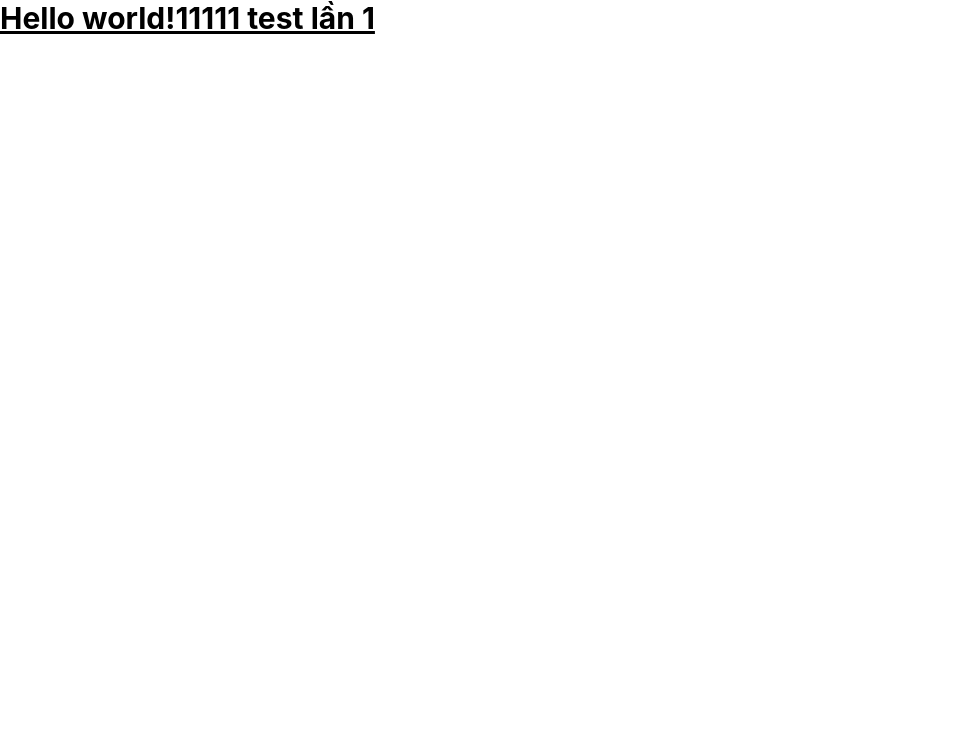
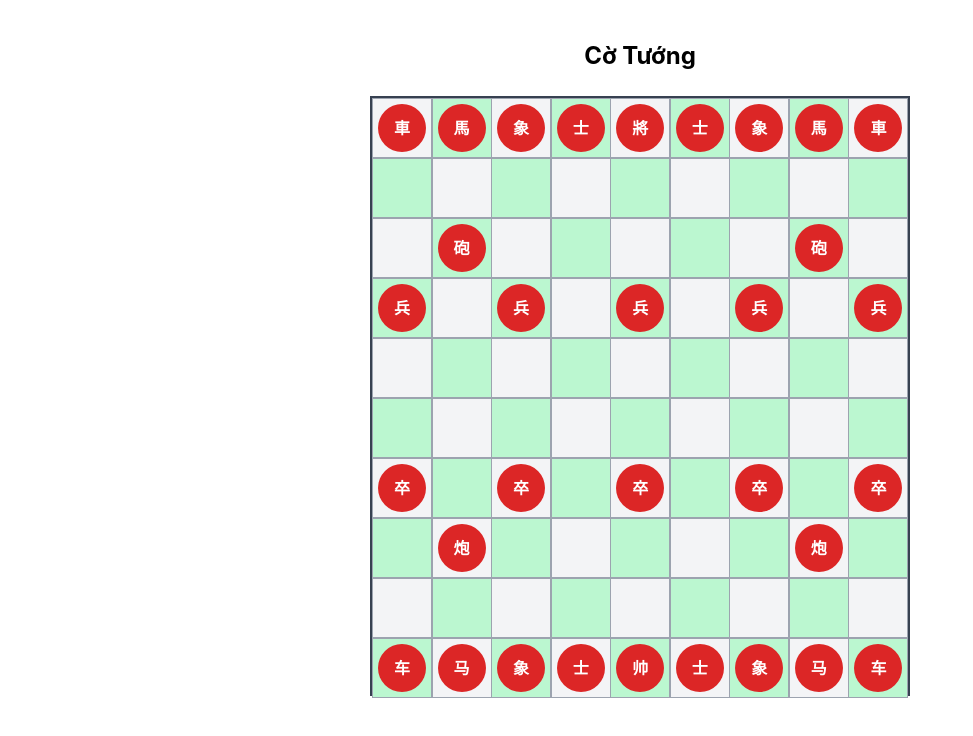
Before and after one commit to xuantung12/se06206-finalproject-thayDong, a React (Create React App) app in the folder frontend-admin/admin-chess/: page / in a window 1280 px wide. Shown: the top 736 px of the page, without its empty margins (0-973 px from the left). Built offline with nearby package versions, Linux system fonts and the light colour scheme.

Commit message:
Update App.js

```diff
--- a/frontend-admin/admin-chess/src/App.js
+++ b/frontend-admin/admin-chess/src/App.js
@@ -1,8 +1,154 @@
-export default function App() {
+import React, { useState } from "react";
+import "./index.css";
+
+const initialBoardState = [
+  ["車", "馬", "象", "士", "將", "士", "象", "馬", "車"],
+  [null, null, null, null, null, null, null, null, null],
+  [null, "砲", null, null, null, null, null, "砲", null],
+  ["兵", null, "兵", null, "兵", null, "兵", null, "兵"],
+  [null, null, null, null, null, null, null, null, null],
+  [null, null, null, null, null, null, null, null, null],
+  ["卒", null, "卒", null, "卒", null, "卒", null, "卒"],
+  [null, "炮", null, null, null, null, null, "炮", null],
+  [null, null, null, null, null, null, null, null, null],
+  ["车", "马", "象", "士", "帅", "士", "象", "马", "车"],
+];
+
+const App = () => {
+  const [board, setBoard] = useState(initialBoardState);
+  const [selected, setSelected] = useState(null);
+
+  const isMoveValid = (piece, fromRow, fromCol, toRow, toCol) => {
+    const rowDiff = Math.abs(toRow - fromRow);
+    const colDiff = Math.abs(toCol - fromCol);
+
+    switch (piece) {
+      case "將":
+      case "帅":
+        return (
+          toCol >= 3 &&
+          toCol <= 5 &&
+          ((toRow >= 0 && toRow <= 2) || (toRow >= 7 && toRow <= 9)) &&
+          rowDiff + colDiff === 1
+        );
+      case "士":
+        return (
+          toCol >= 3 &&
+          toCol <= 5 &&
+          ((toRow >= 0 && toRow <= 2) || (toRow >= 7 && toRow <= 9)) &&
+          rowDiff === 1 &&
+          colDiff === 1
+        );
+      case "象":
+        return (
+          rowDiff === 2 &&
+          colDiff === 2 &&
+          ((fromRow < 5 && toRow < 5) || (fromRow >= 5 && toRow >= 5)) &&
+          board[(fromRow + toRow) / 2][(fromCol + toCol) / 2] === null
+        );
+      case "兵":
+        return (
+          (toRow > fromRow && rowDiff === 1 && colDiff === 0) ||
+          (fromRow >= 5 && rowDiff === 0 && colDiff === 1)
+        );
+      case "卒":
+        return (
+          (toRow < fromRow && rowDiff === 1 && colDiff === 0) ||
+          (fromRow <= 4 && rowDiff === 0 && colDiff === 1)
+        );
+      case "車":
+      case "车":
+        if (fromRow === toRow) {
+          const minCol = Math.min(fromCol, toCol);
+          const maxCol = Math.max(fromCol, toCol);
+          for (let col = minCol + 1; col < maxCol; col++) {
+            if (board[fromRow][col]) return false;
+          }
+          return true;
+        } else if (fromCol === toCol) {
+          const minRow = Math.min(fromRow, toRow);
+          const maxRow = Math.max(fromRow, toRow);
+          for (let row = minRow + 1; row < maxRow; row++) {
+            if (board[row][fromCol]) return false;
+          }
+          return true;
+        }
+        return false;
+      case "馬":
+      case "马":
+        return (
+          (rowDiff === 2 && colDiff === 1 && !board[(fromRow + toRow) / 2][fromCol]) ||
+          (rowDiff === 1 && colDiff === 2 && !board[fromRow][(fromCol + toCol) / 2])
+        );
+      case "砲":
+      case "炮":
+        if (fromRow === toRow) {
+          const minCol = Math.min(fromCol, toCol);
+          const maxCol = Math.max(fromCol, toCol);
+          let count = 0;
+          for (let col = minCol + 1; col < maxCol; col++) {
+            if (board[fromRow][col]) count++;
+          }
+          return count === 1;
+        } else if (fromCol === toCol) {
+          const minRow = Math.min(fromRow, toRow);
+          const maxRow = Math.max(fromRow, toRow);
+          let count = 0;
+          for (let row = minRow + 1; row < maxRow; row++) {
+            if (board[row][fromCol]) count++;
+          }
+          return count === 1;
+        }
+        return false;
+      default:
+        return false;
+    }
+  };
+
+  const handleCellClick = (row, col) => {
+    if (selected) {
+      const { row: fromRow, col: fromCol } = selected;
+      const piece = board[fromRow][fromCol];
+      if (fromRow === row && fromCol === col) {
+        setSelected(null); // Bỏ chọn khi nhấn lại cùng một ô
+      } else if (isMoveValid(piece, fromRow, fromCol, row, col)) {
+        const newBoard = board.map((r) => [...r]);
+        newBoard[row][col] = piece;
+        newBoard[fromRow][fromCol] = null;
+        setBoard(newBoard);
+        setSelected(null);
+      } else {
+        setSelected(null);
+      }
+    } else if (board[row][col]) {
+      setSelected({ row, col });
+    }
+  };
+
   return (
-    <h1 className="text-3xl font-bold underline">
-      Hello world!11111
-       test lần 1
-    </h1>
-  )
-}
+    <div className="flex flex-col items-center mt-10">
+      <h1 className="text-2xl font-bold mb-6">Cờ Tướng</h1>
+      <div className="grid grid-cols-9 w-[540px] h-[600px] border-2 border-gray-700">
+        {board.map((row, rowIndex) =>
+          row.map((piece, colIndex) => (
+            <div
+              key={`${rowIndex}-${colIndex}`}
+              onClick={() => handleCellClick(rowIndex, colIndex)}
+              className={`border border-gray-400 w-[60px] h-[60px] flex items-center justify-center cursor-pointer ${
+                (rowIndex + colIndex) % 2 === 0 ? "bg-gray-100" : "bg-green-200"
+              } ${selected?.row === rowIndex && selected?.col === colIndex ? "bg-yellow-300" : ""}`}
+            >
+              {piece && (
+                <div className="w-12 h-12 bg-red-600 text-white rounded-full flex items-center justify-center font-bold">
+                  {piece}
+                </div>
+              )}
+            </div>
+          ))
+        )}
+      </div>
+    </div>
+  );
+};
+
+export default App;
```
